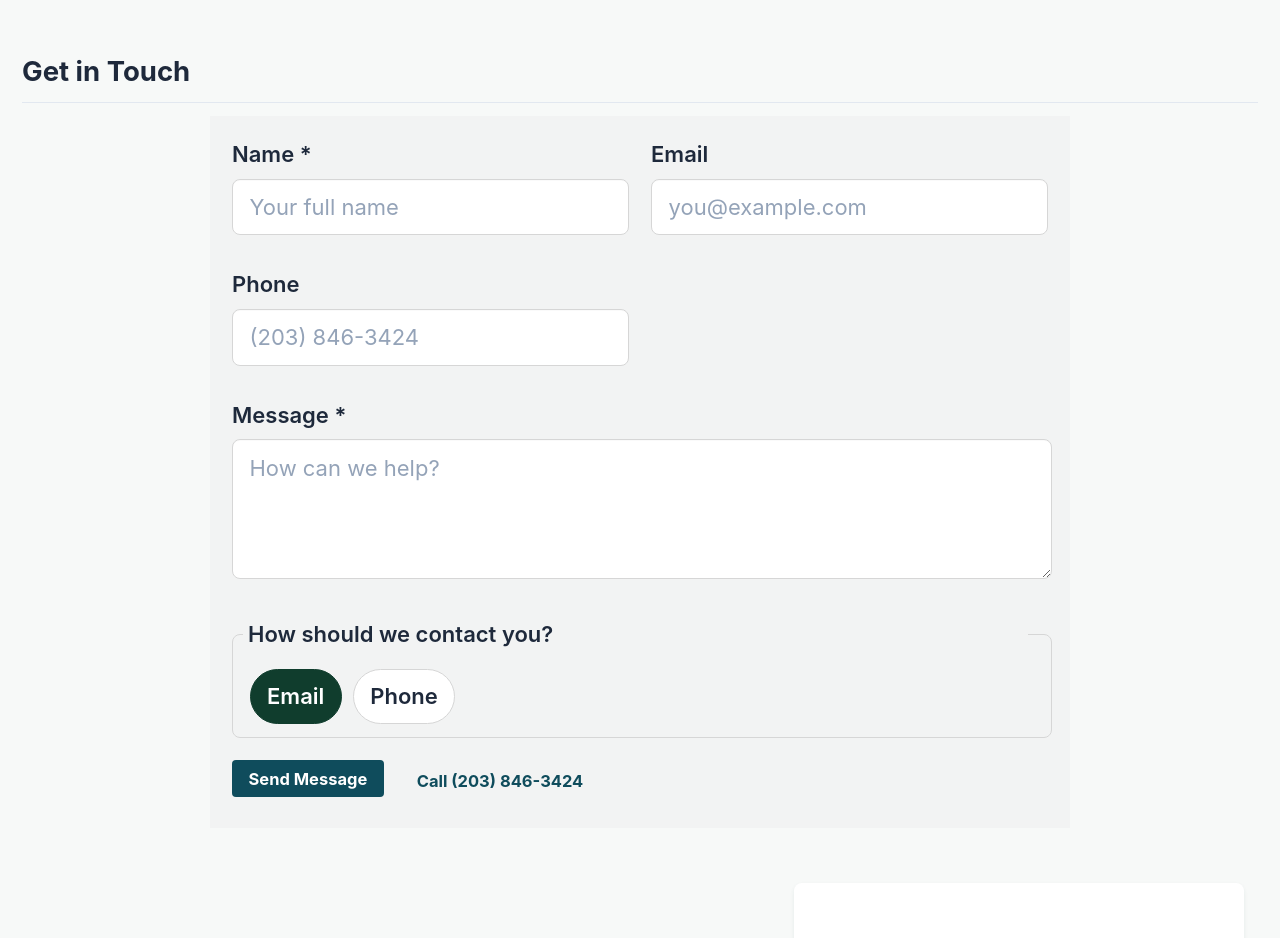
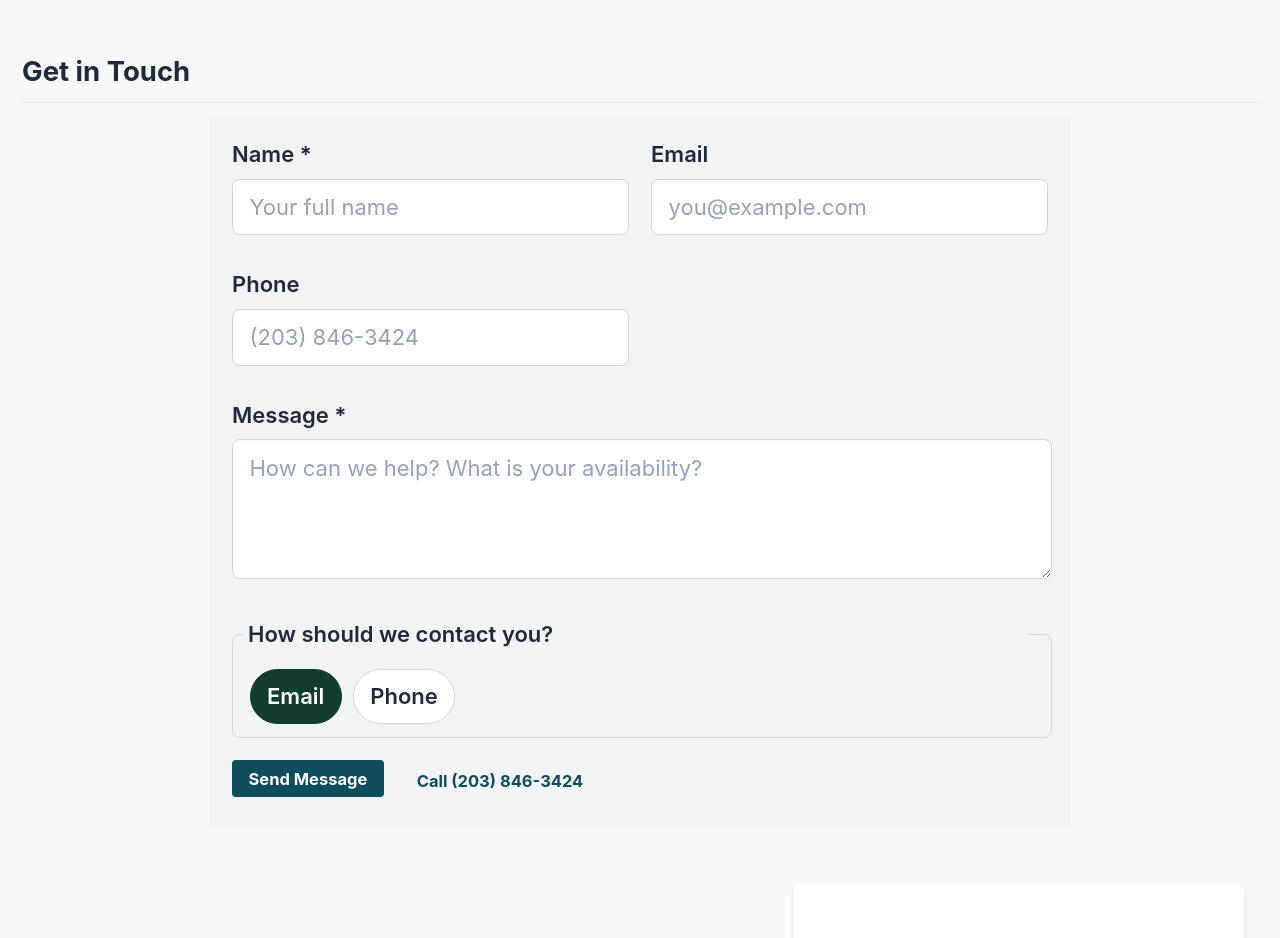
Before and after one commit to millerms/CranburyChiropractic, a Jekyll site: the page built from _pages/contact.md, in a window 1280 px wide. Shown: the part 402-1340 px from the top of the page. Built offline with Jekyll 4.4.1, drawn with Linux system fonts in a browser that asks for light colours; cached includes are drawn as plain includes.

Commit message:
added contact page

```diff
--- a/_pages/contact.md
+++ b/_pages/contact.md
@@ -38,7 +38,7 @@ excerpt: ""
 
     <div class="form-field full">
       <label for="message">Message <span aria-hidden="true">*</span></label>
-      <textarea id="message" name="message" required aria-required="true" placeholder="How can we help?"></textarea>
+      <textarea id="message" name="message" required aria-required="true" placeholder="How can we help? What is your availability?"></textarea>
     </div>
 
     <div class="form-field full">
```
